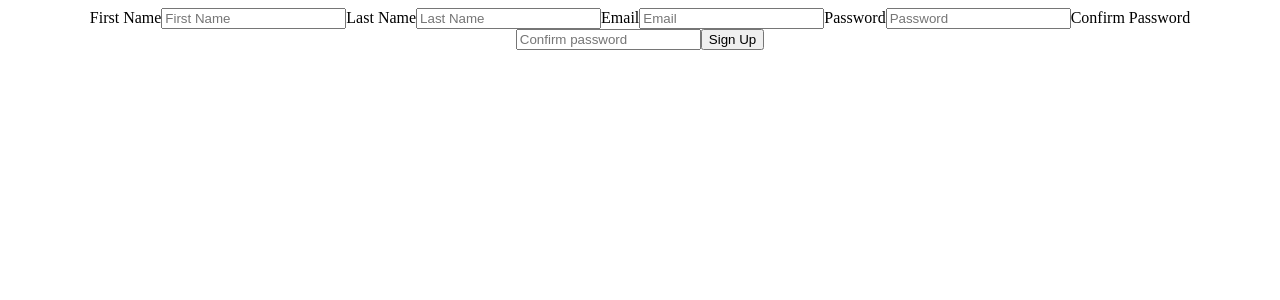
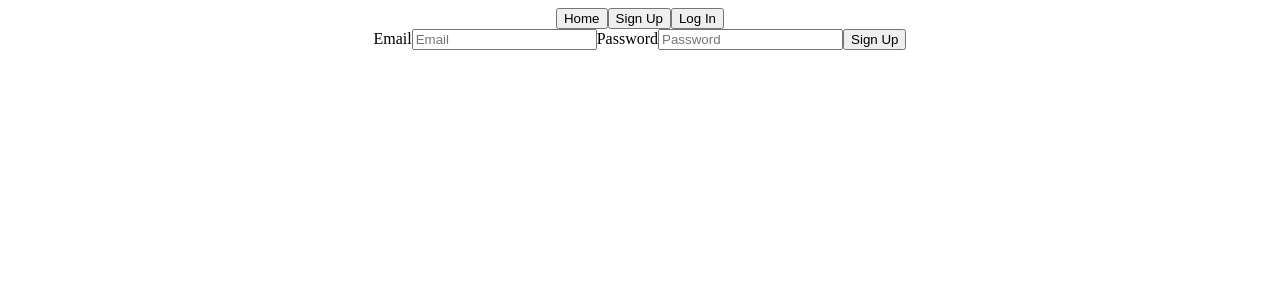
Before and after one commit to sebapkfd/odinbook, a React (Create React App) app: page /log-in in a window 1280 px wide. Shown: the top 300 px of the page. Built offline with nearby package versions, Linux system fonts and the light colour scheme.

Commit message:
Added basic routes, and started working on Log in

```diff
--- a/package.json
+++ b/package.json
@@ -8,6 +8,7 @@
     "@testing-library/user-event": "^12.8.3",
     "react": "^17.0.2",
     "react-dom": "^17.0.2",
+    "react-router-dom": "^5.2.0",
     "react-scripts": "4.0.3",
     "web-vitals": "^1.1.1"
   },
--- a/src/App.js
+++ b/src/App.js
@@ -1,12 +1,27 @@
 import './App.css';
+import {BrowserRouter, Route, Switch} from 'react-router-dom';
+import Navbar from './components/Navbar';
 import Home from './components/Home';
 import SignUp from './components/SignUp';
+import LogIn from './components/LogIn';
 
 function App() {
   return (
     <div className="App">
-      <SignUp/>
-      {/* <Home/> */}
+      <BrowserRouter>
+      <Navbar/>
+        <Switch>
+          <Route exact path={'/sign-up'}>
+            <SignUp/>
+          </Route>
+          <Route exact path={'/log-in'}>
+            <LogIn/>
+          </Route>
+          <Route path={'/'}>
+            <Home/>
+          </Route>
+        </Switch>
+      </BrowserRouter>
     </div>
   );
 }
--- a/src/components/LogIn.js
+++ b/src/components/LogIn.js
@@ -0,0 +1,44 @@
+import {useState} from 'react';
+
+const SignUp = () => {
+    const [email, setEmail] = useState('');
+    const [password, setPassword] = useState('');
+
+    const submitData = async (e) => {
+        e.preventDefault();
+        // if(password === confirm) {
+        //     const body = {firstName, lastName, email, password};
+        //     await signUp(body);
+        //     window.location.reload();
+        // }
+    }
+
+    return (
+        <div className='sign-up'>
+            <form onSubmit={submitData}>
+                <label>Email</label>
+                <input
+                    name='email'
+                    type='text'
+                    placeholder='Email'
+                    required={true}
+                    value={email}
+                    onChange={e => setEmail(e.target.value)}
+                />
+                <label>Password</label>
+                <input
+                    name='password'
+                    type='password'
+                    required={true}
+                    maxLength={50}
+                    placeholder='Password'
+                    value={password}
+                    onChange={e => setPassword(e.target.value)}
+                />
+                <button>Sign Up</button>
+            </form>
+        </div>
+    )
+}
+
+export default SignUp;
--- /dev/null
+++ b/src/components/Navbar.js
@@ -0,0 +1,19 @@
+import {Link} from 'react-router-dom';
+
+const Navbar = () => {
+    return (
+        <div className='navbar'>
+            <Link to='/'>
+                <button>Home</button>
+            </Link>
+            <Link to='/sign-up'>
+                <button>Sign Up</button>
+            </Link>
+            <Link to='/log-in'>
+                <button>Log In</button>
+            </Link>
+        </div>
+    )
+}
+
+export default Navbar;
--- a/src/functions/userCalls.js
+++ b/src/functions/userCalls.js
@@ -11,3 +11,11 @@ export const signUp = async (body) => {
         console.log(err);
     }
 }
+
+export const logIn = async (body) => {
+    try {
+
+    } catch (err) {
+        console.log(err);
+    }
+}
```
Also changed, not shown: 1 other file (tests, documents, lock files or other folders).
